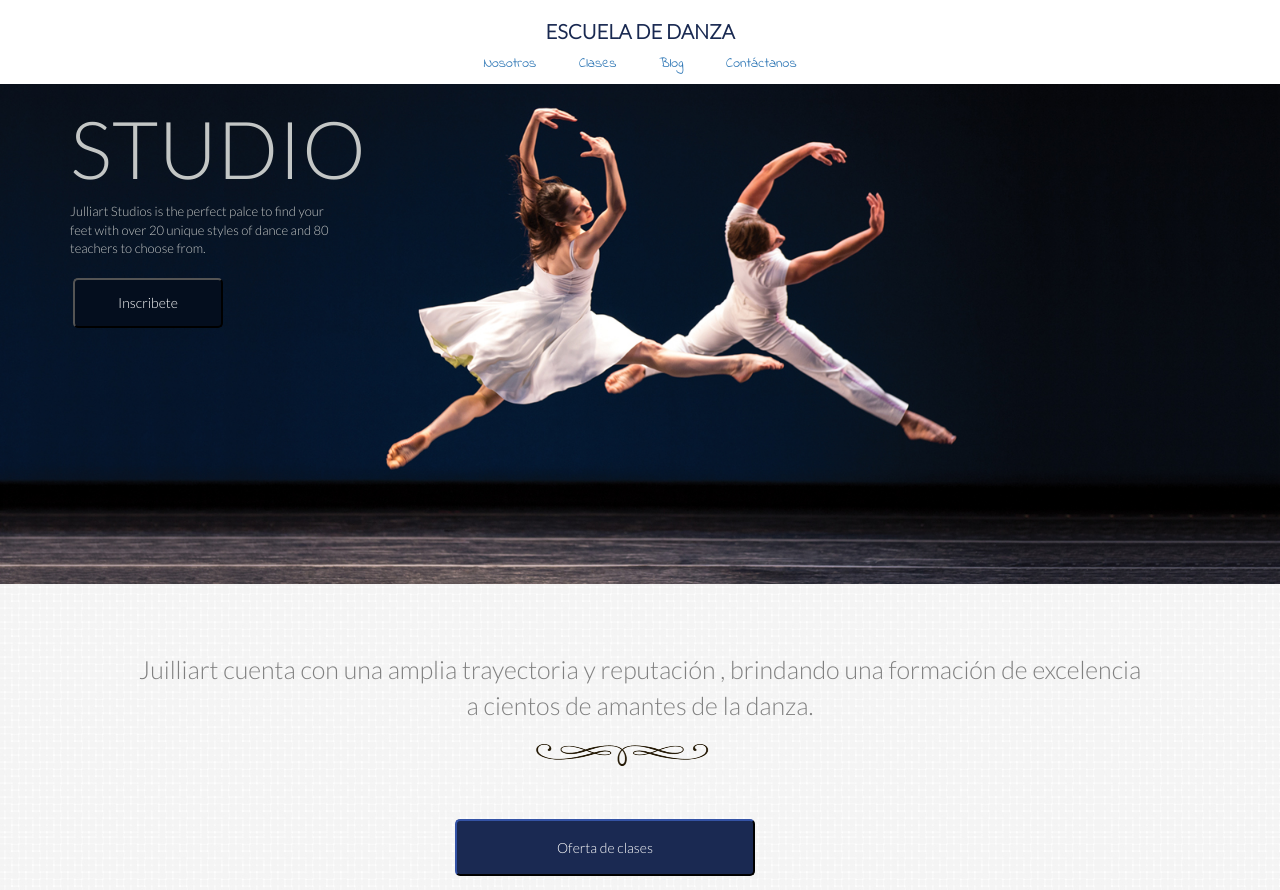
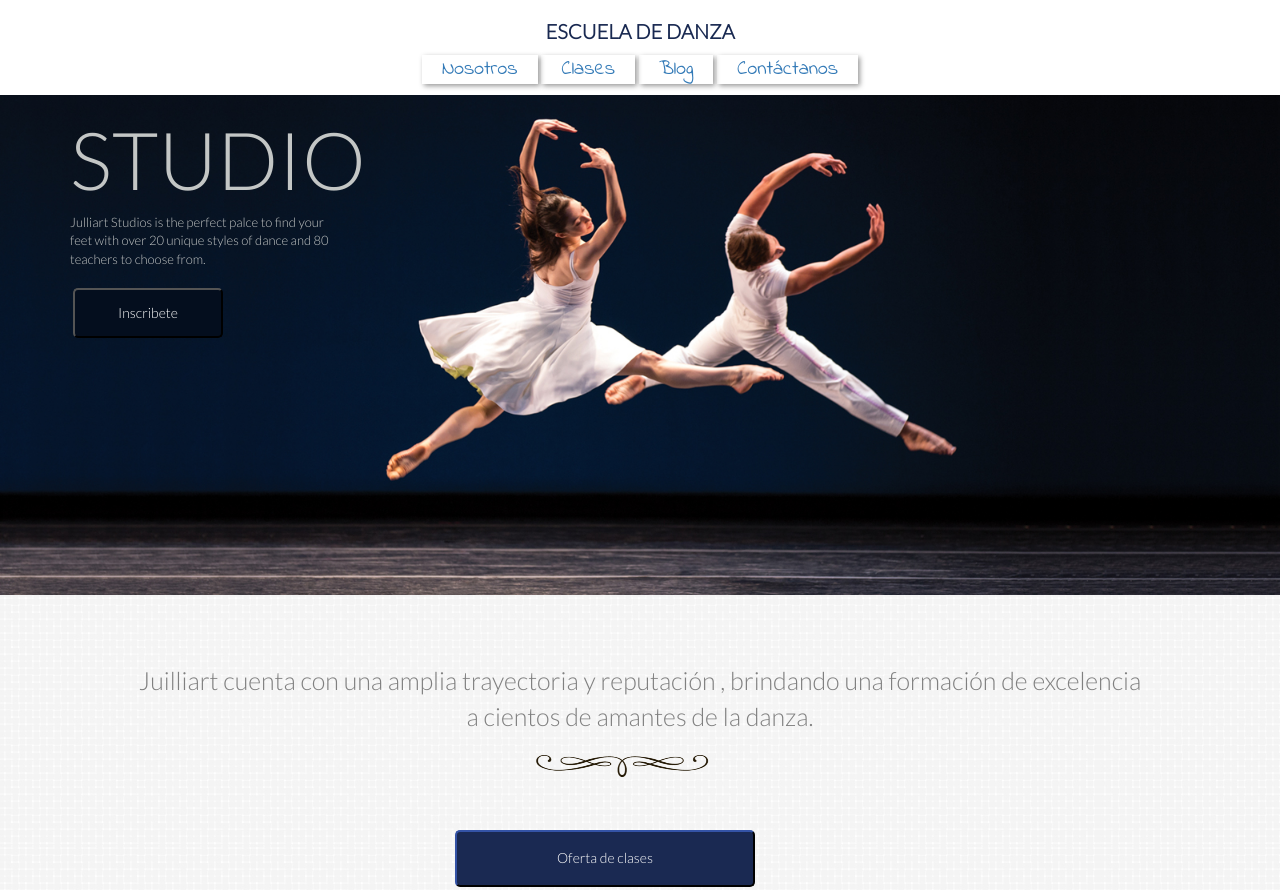
Before and after one commit to IsamarCDavila/grupo-danza-arte, a plain HTML site: page index.html in a window 1280 px wide. Shown: the top 890 px of the page. Drawn offline with Linux system fonts and the light colour scheme.

Commit message:
Agregando sombras al menu principal

```diff
--- a/css/common.css
+++ b/css/common.css
@@ -12,6 +12,8 @@
 }
 header {
     text-align: center;
+    font-family: font-family: 'Indie Flower', cursive;
+    font-size: 20px;
 }
 header h1 {
     font-size: 20px;
--- a/css/main.css
+++ b/css/main.css
@@ -14,6 +14,10 @@ header .container a{
 	padding: 0 20px 0 20px;
 	margin-bottom: 10px;
 	font-family: 'Indie Flower', cursive;
+	text-decoration: none;
+	-webkit-box-shadow: 2px 2px 5px #999;
+  -moz-box-shadow: 2px 2px 5px #999;
+  filter: shadow(color=#999999, direction=135, strength=2);
 
 }
 
```
